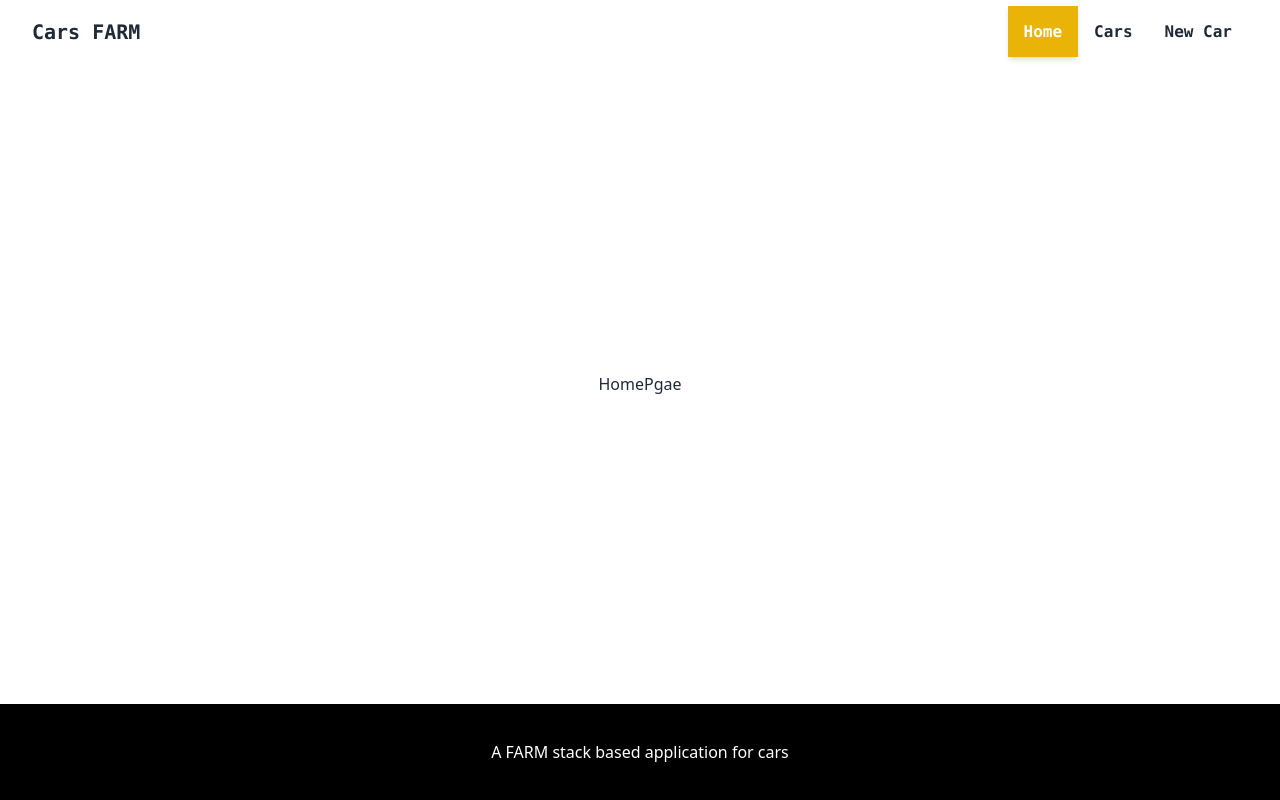
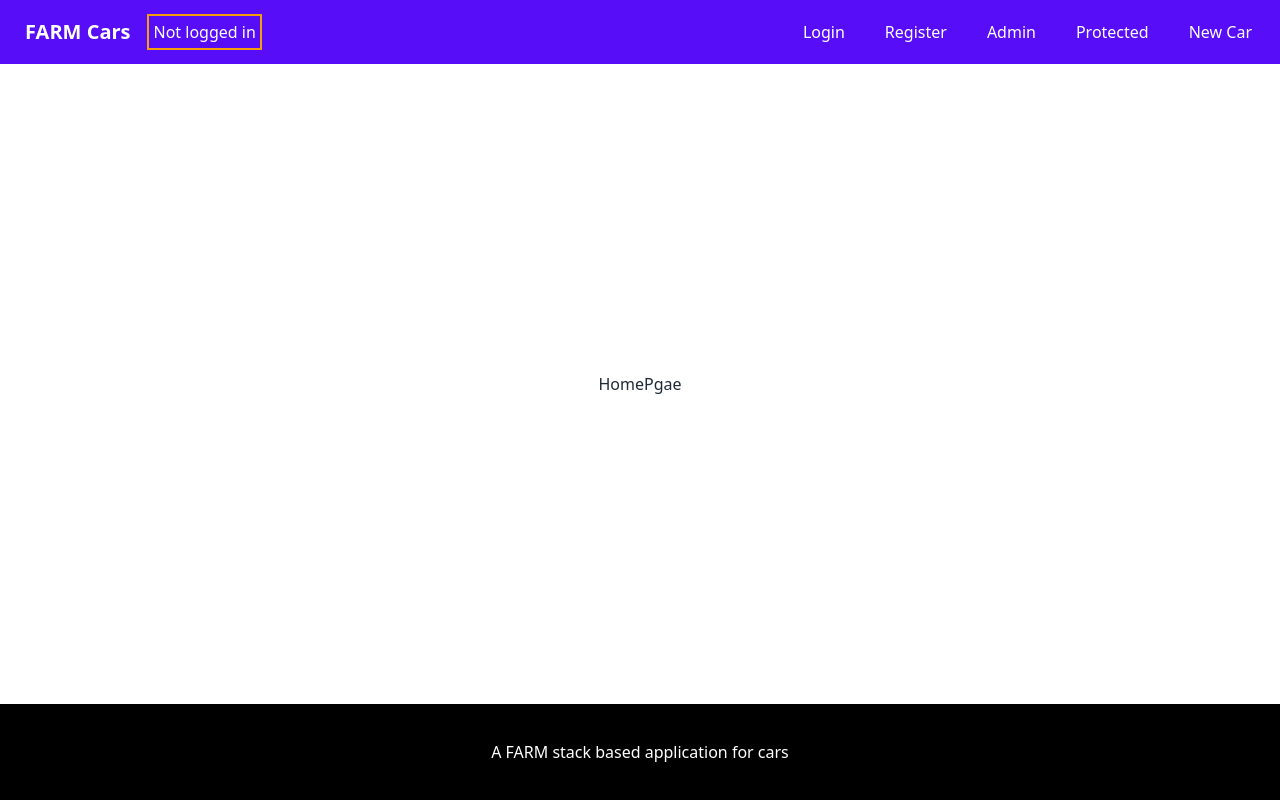
Before and after one commit to Lucwss/cars-manager-front-end, a React (Create React App) app: page / in a window 1280 px wide. Built offline with nearby package versions, Linux system fonts and the light colour scheme.

Commit message:
refactor: 💡 header refacto

```diff
--- a/src/components/Header.jsx
+++ b/src/components/Header.jsx
@@ -1,16 +1,38 @@
 import React from 'react'
-import { Link, NavLink } from 'react-router-dom'
+import { Link, useNavigate } from 'react-router-dom'
+import useAuth from '../hooks/useAuth'
 
 const Header = () => {
+    const { auth, setAuth } = useAuth()
+
+    let navigate = useNavigate()
+
+    const logout = () => {
+        setAuth({})
+        navigate("/login", { replace: true })
+    }
+
     return (
-        <nav className="flex justify-between relative items-center font-mono  h-16">
-            <Link to="/" className="pl-8 text-xl font-bold" > Cars FARM</Link>
-            <div className="pr-8 font-semibold">
-                <NavLink className={({ isActive }) => isActive ? "active-link" : 'p-4'} to="/" >Home</NavLink>
-                <NavLink className={({ isActive }) => isActive ? "active-link" : 'p-4'} to="/cars" >Cars</NavLink>
-                <NavLink className={({ isActive }) => isActive ? "active-link" : 'p-4'} to="/cars/new" >New Car</NavLink>
+        <div className="navbar bg-primary text-primary-content">
+            <div className="flex-1">
+                <Link className='btn btn-ghost normal-case text-xl' to="/">FARM Cars</Link>
+                <span className='border-2 border-amber-500 p-1'>
+                    {auth?.username ? `Logged in as ${auth?.username} - ${auth.role}` : "Not logged in"}
+                </span>
             </div>
-        </nav>
+            <div className='flex-none'>
+                <ul className='menu menu-horizontal p-0'>
+                    {!auth?.username && <li className='mx-1'><Link to="/login">Login</Link></li>}
+                    {!auth?.username && <li className='mx-1'><Link to="/register">Register</Link></li>}
+                    <li className="mx-1"><Link to="/admin">Admin</Link></li>
+                    <li className="mx-1"><Link to="/protected">Protected</Link></li>
+                    <li className="mx-1"><Link to="/new">New Car</Link></li>
+                    {auth?.username && <li className='mx-1'><button className='btn-warning' onClick={logout}>
+                        Logout <span className='font-semibold'>{auth?.username}</span>
+                        </button></li>}
+                </ul>
+            </div>
+        </div>
     )
 }
 
```
